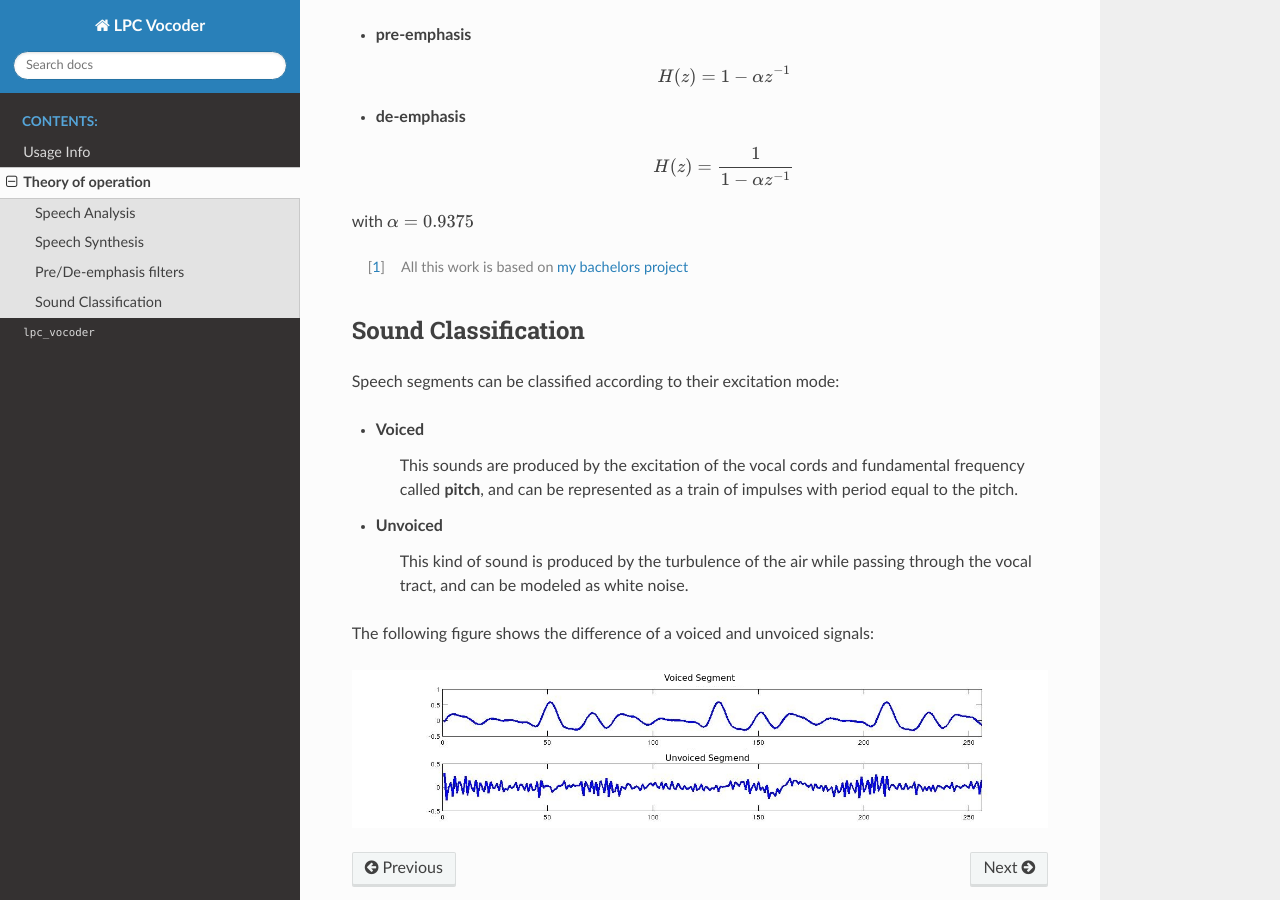
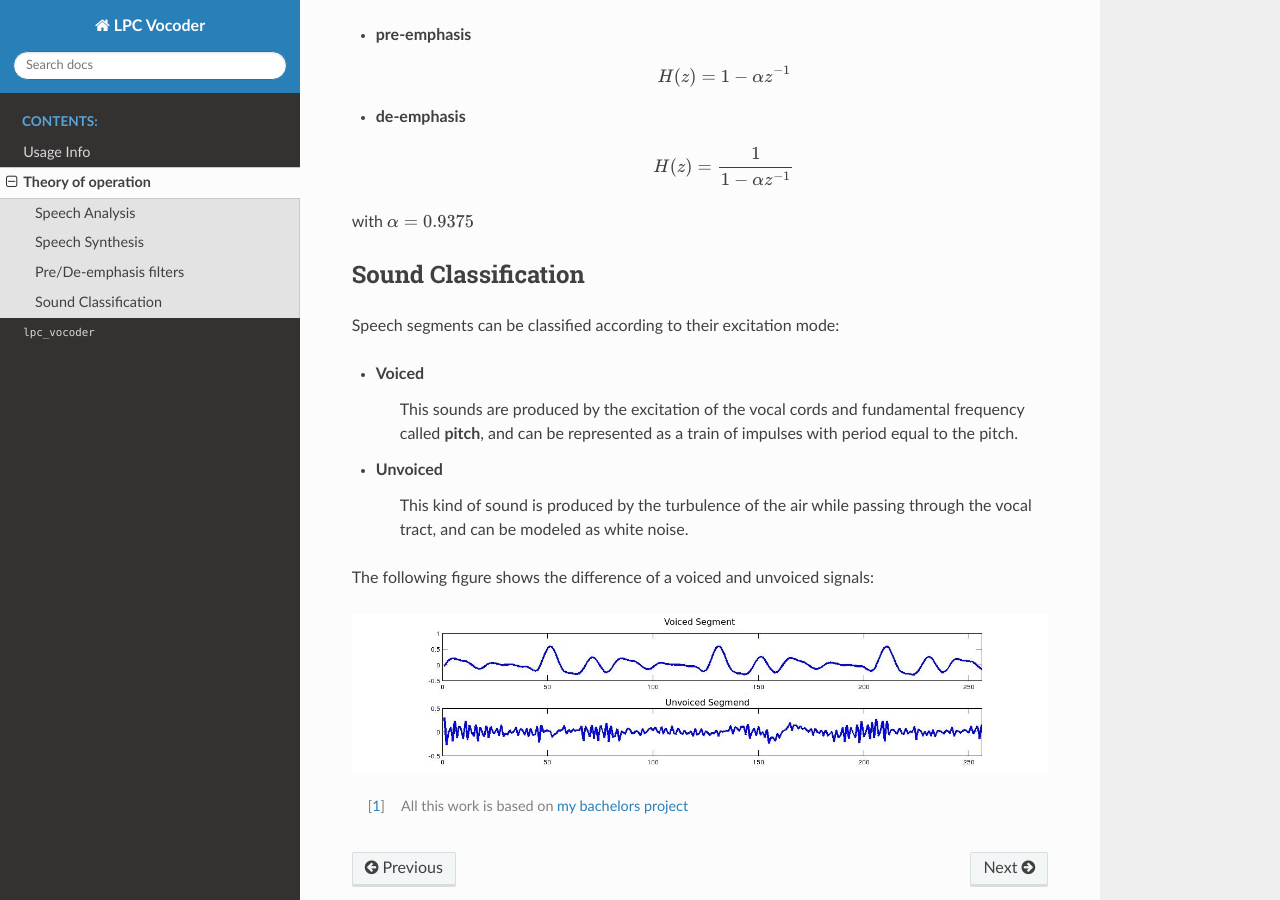
Before and after one commit to hkxs/lpc_vocoder, a Sphinx documentation site: the page built from docs/theory.rst, in a window 1280 px wide and 900 px high, scrolled down 1738 px. Built offline with Sphinx 7.4.7 and the Read the Docs theme 3.1.0, drawn with Linux system fonts in a browser that asks for light colours; some of the changed lines change nothing that is shown.

Commit message:
docs: fix the footnote location

```diff
--- a/docs/theory.rst
+++ b/docs/theory.rst
@@ -80,9 +80,6 @@ are called pre-emphasis and de-emphasis filters and are defined as:
 with :math:`\alpha=0.9375`
 
 
-.. [#f1] All this work is based on `my bachelors project <http://132.248.9.195/ptd2014/junio/0714485/Index.html>`_
-
-
 Sound Classification
 --------------------
 
@@ -101,3 +98,6 @@ Speech segments can be classified according to their excitation mode:
 The following figure shows the difference of a voiced and unvoiced signals:
 
 .. image:: _pictures/voiced_unvoiced.jpg
+
+
+.. [#f1] All this work is based on `my bachelors project <http://132.248.9.195/ptd2014/junio/0714485/Index.html>`_
```
